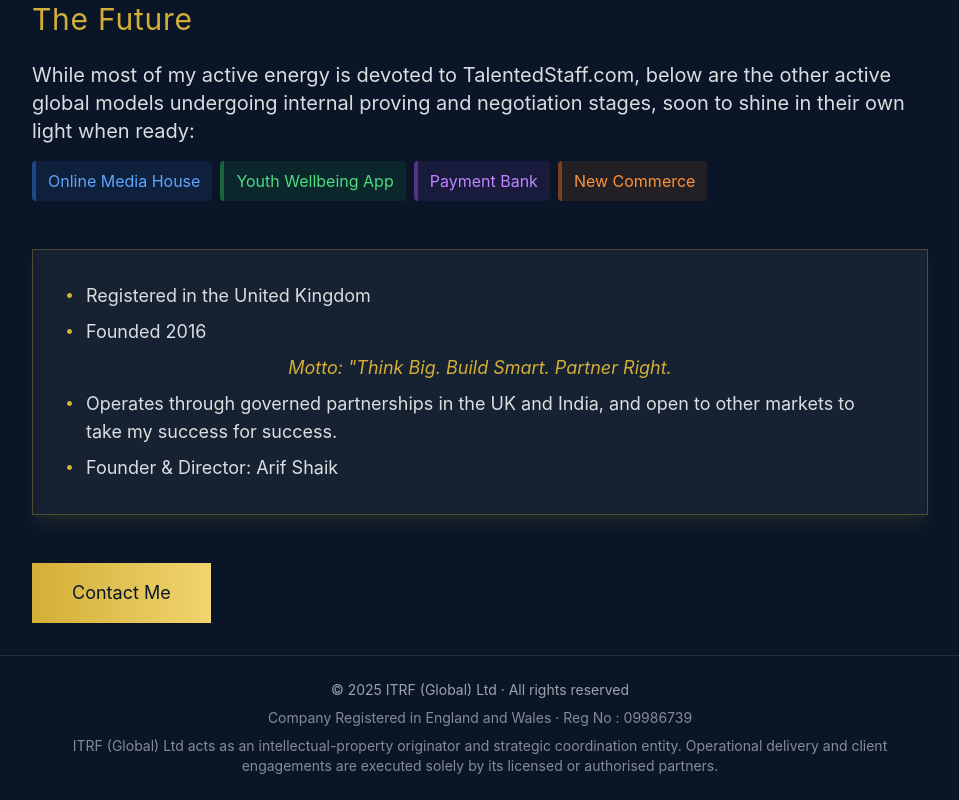
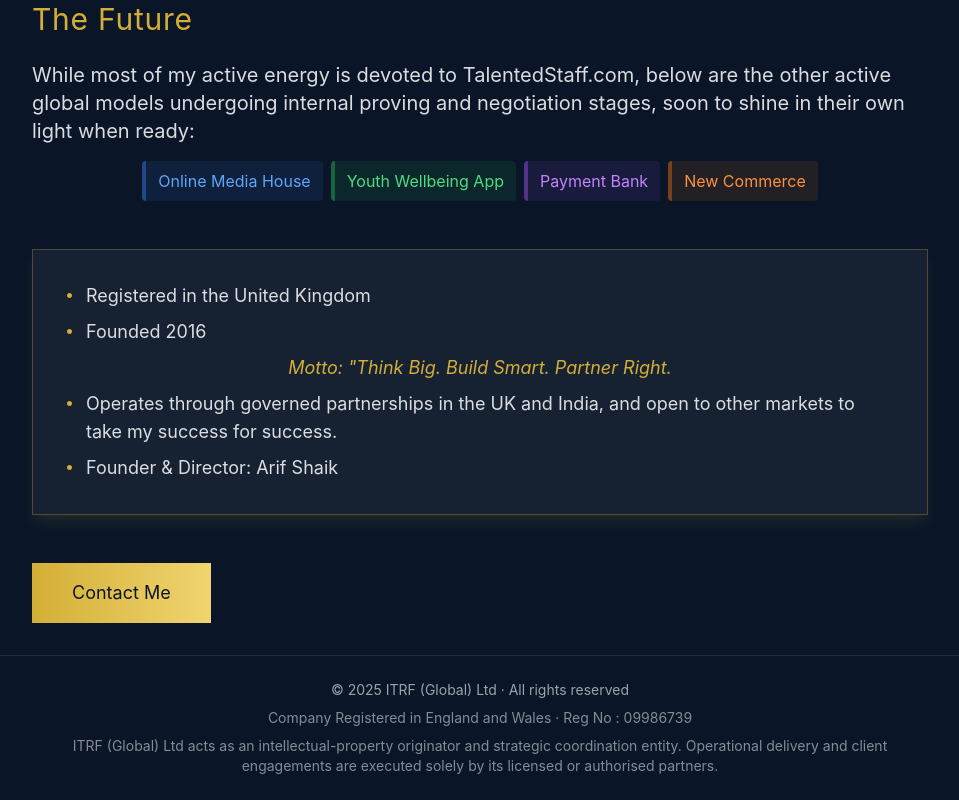
Before and after one commit to krishh26/ITRFG, an Angular app: page /about in a window 1280 px wide. Shown: the part 1655-2455 px from the top of the page, without its empty margins (160-1119 px from the left). Built offline with nearby package versions, Linux system fonts and the light colour scheme.

Commit message:
Update About page layout to center content and enhance visual presentation. Regenerate TypeScript build info file for consistency.

```diff
--- a/src/app/pages/about/about.component.html
+++ b/src/app/pages/about/about.component.html
@@ -109,7 +109,7 @@
           <p class="text-base sm:text-lg md:text-xl text-white/85 leading-relaxed">
             While most of my active energy is devoted to TalentedStaff.com, below are the other active global models undergoing internal proving and negotiation stages, soon to shine in their own light when ready:
           </p>
-          <div class="flex flex-wrap gap-2">
+          <div class="flex flex-wrap gap-2 justify-center">
             <span class="text-sm sm:text-base leading-relaxed bg-blue-500/10 border-l-4 border-blue-500/40 py-2 px-3 rounded text-blue-400">
               Online Media House
             </span>
```
Also changed, not shown: src/app/services/node-state.service.ts (line endings or trailing spaces).
